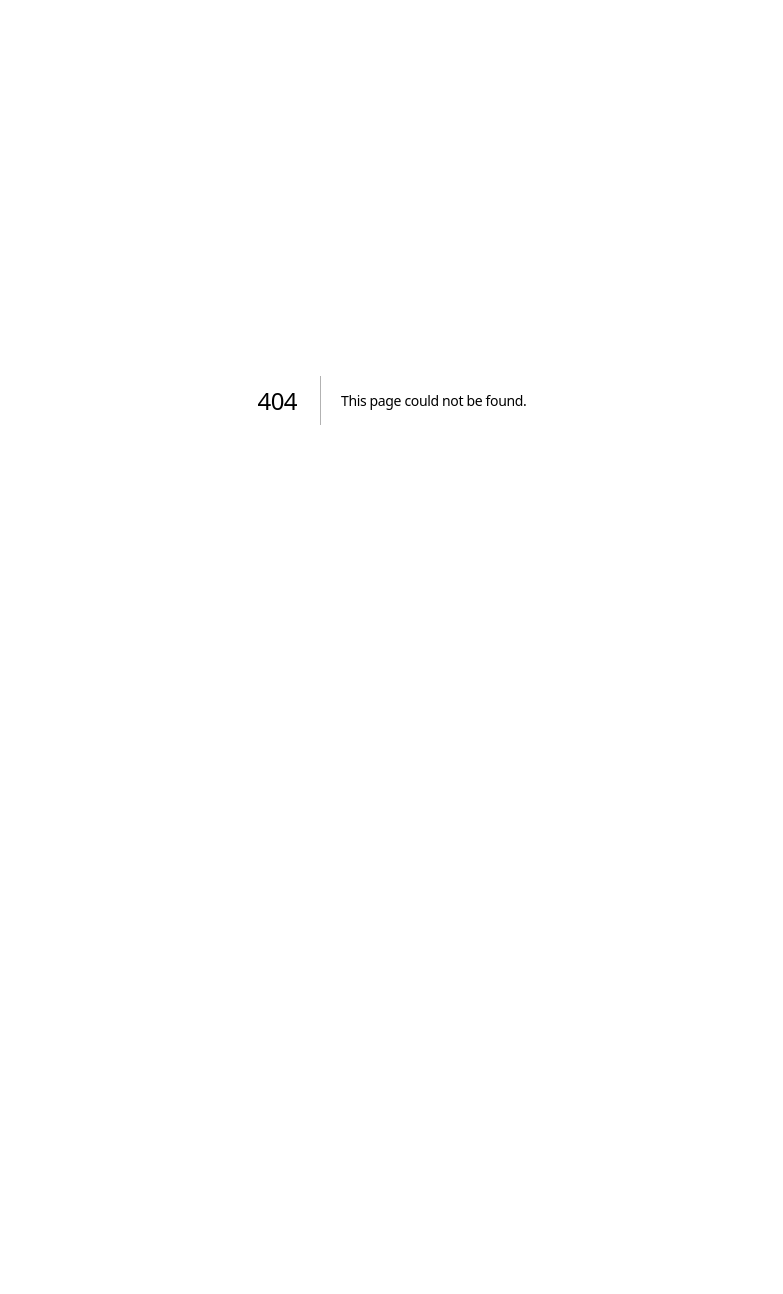
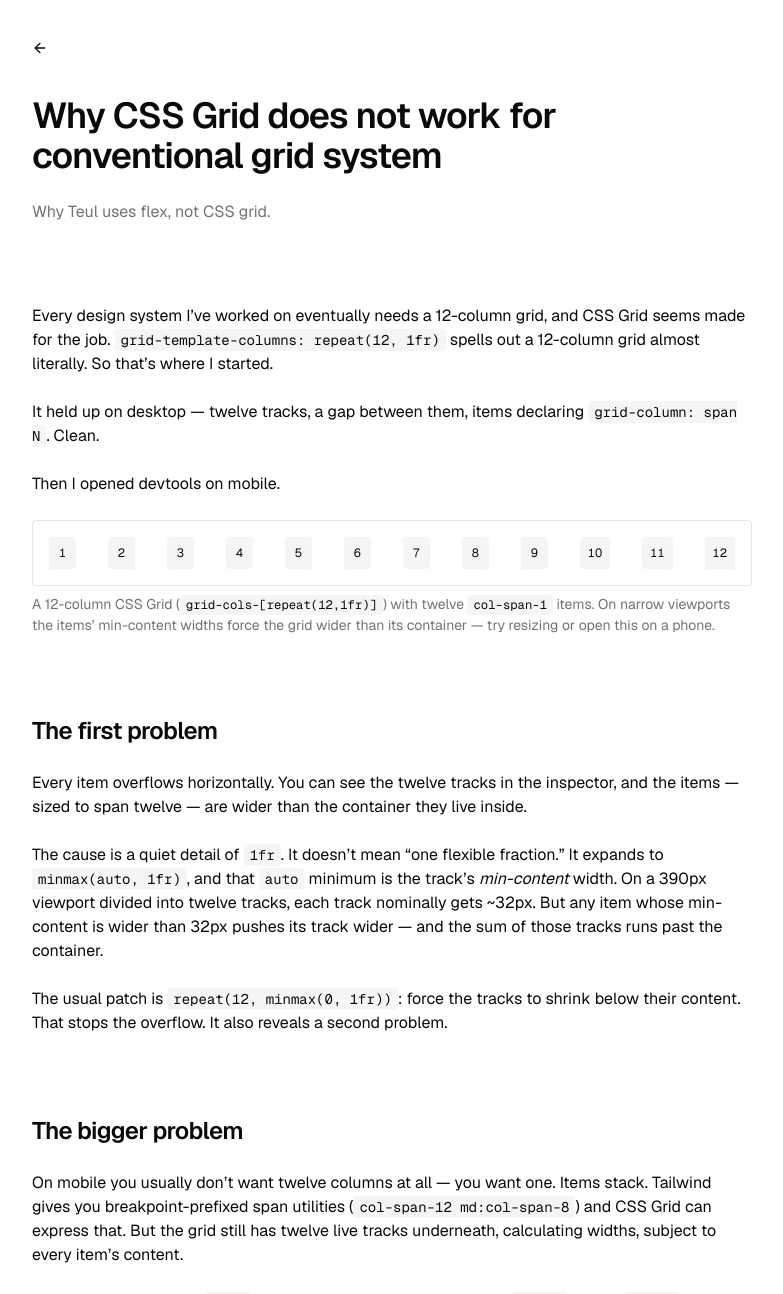
Before and after one commit to jooohyunpark/teul, a Next.js app: page /grid-problem in a window 1280 px wide. Before the commit this address had no page. Shown: the top 1294 px of the page, without its empty margins (248-1031 px from the left). Before the commit the page ends 800 px from the top, so only its background shows below. Built offline with nearby package versions, Linux system fonts and the light colour scheme.

Commit message:
clean component

```diff
--- /dev/null
+++ b/app/grid-problem/page.tsx
@@ -0,0 +1,213 @@
+import Link from "next/link"
+import type { Metadata } from "next"
+import { ArrowLeft } from "lucide-react"
+
+import { Block } from "@/components/site/block"
+import { CodeBlock } from "@/components/site/code-block"
+import { ThemeToggle } from "@/components/site/theme-toggle"
+import { Grid, GridItem } from "@/components/ui/teul"
+import { Button } from "@/components/site/button"
+
+export const metadata: Metadata = {
+  title: "On twelve columns — Teul",
+  description:
+    "Why Teul uses flex-wrap with percentage widths instead of CSS Grid, and what breaks on mobile when you don’t.",
+  openGraph: {
+    title: "On twelve columns — Teul",
+    description:
+      "Why Teul uses flex-wrap with percentage widths instead of CSS Grid, and what breaks on mobile when you don’t.",
+    type: "article",
+  },
+}
+
+export default function NotesPage() {
+  return (
+    <main className="mx-auto min-h-svh max-w-3xl px-6 py-10">
+      <Link href="/">
+        <ArrowLeft className="size-4" />
+      </Link>
+
+      <Block>
+        <h1>Why CSS Grid does not work for conventional grid system</h1>
+        <p className="text-muted-foreground">
+          Why Teul uses flex, not CSS grid.
+        </p>
+      </Block>
+
+      <Block>
+        <p>
+          Every design system I&rsquo;ve worked on eventually needs a 12-column
+          grid, and CSS Grid seems made for the job.{" "}
+          <code>grid-template-columns: repeat(12, 1fr)</code> spells out a
+          12-column grid almost literally. So that&rsquo;s where I started.
+        </p>
+        <p>
+          It held up on desktop &mdash; twelve tracks, a gap between them, items
+          declaring <code>grid-column: span N</code>. Clean.
+        </p>
+        <p>Then I opened devtools on mobile.</p>
+
+        <figure className="space-y-2">
+          <div className="overflow-x-auto rounded border bg-card p-4">
+            <div className="grid grid-cols-[repeat(12,1fr)] gap-x-8">
+              {Array.from({ length: 12 }).map((_, i) => (
+                <div
+                  key={i}
+                  className="rounded bg-muted p-2 text-center text-xs tabular-nums"
+                >
+                  {i + 1}
+                </div>
+              ))}
+            </div>
+          </div>
+          <figcaption className="text-sm text-muted-foreground">
+            A 12-column CSS Grid (<code>grid-cols-[repeat(12,1fr)]</code>) with
+            twelve <code>col-span-1</code> items. On narrow viewports the
+            items&rsquo; min-content widths force the grid wider than its
+            container — try resizing or open this on a phone.
+          </figcaption>
+        </figure>
+      </Block>
+
+      <Block>
+        <h2>The first problem</h2>
+        <p>
+          Every item overflows horizontally. You can see the twelve tracks in
+          the inspector, and the items &mdash; sized to span twelve &mdash; are
+          wider than the container they live inside.
+        </p>
+        <p>
+          The cause is a quiet detail of <code>1fr</code>. It doesn&rsquo;t mean
+          &ldquo;one flexible fraction.&rdquo; It expands to{" "}
+          <code>minmax(auto, 1fr)</code>, and that <code>auto</code> minimum is
+          the track&rsquo;s <em>min-content</em> width. On a 390px viewport
+          divided into twelve tracks, each track nominally gets ~32px. But any
+          item whose min-content is wider than 32px pushes its track wider
+          &mdash; and the sum of those tracks runs past the container.
+        </p>
+        <p>
+          The usual patch is <code>repeat(12, minmax(0, 1fr))</code>: force the
+          tracks to shrink below their content. That stops the overflow. It also
+          reveals a second problem.
+        </p>
+      </Block>
+
+      <Block>
+        <h2>The bigger problem</h2>
+        <p>
+          On mobile you usually don&rsquo;t want twelve columns at all &mdash;
+          you want one. Items stack. Tailwind gives you breakpoint-prefixed span
+          utilities (<code>col-span-12 md:col-span-8</code>) and CSS Grid can
+          express that. But the grid still has twelve live tracks underneath,
+          calculating widths, subject to every item&rsquo;s content.
+        </p>
+        <p>
+          And then there&rsquo;s gap. A <code>24px</code> gap across eleven
+          boundaries eats <code>264px</code> of your <code>390px</code> viewport
+          &mdash; leaving <code>126px</code> for the actual content. The grid
+          you asked for ends up fighting you.
+        </p>
+      </Block>
+
+      <Block>
+        <h2>The switch</h2>
+        <p>I rewrote the primitive with flex-wrap and percentage widths.</p>
+        <CodeBlock
+          code={`<div className="flex flex-wrap gap-x-8 gap-y-12">
+  <div className="w-[calc(8/12*100%)] min-w-0">...</div>
+  <div className="w-[calc(4/12*100%)] min-w-0">...</div>
+</div>`}
+        />
+        <p>
+          Each item declares its own width as a percentage. Items wrap. At{" "}
+          <code>{`size={12}`}</code> the item takes 100% of the row and the next
+          one wraps underneath &mdash; which is exactly what you want on mobile.
+        </p>
+        <p>
+          There are no intrinsic track sizings, no <code>minmax</code>{" "}
+          negotiations, no twelve phantom columns. <code>min-width: 0</code> on
+          each item cuts the min-content problem at the root.
+        </p>
+
+        <figure className="space-y-2">
+          <div className="rounded border bg-card p-4">
+            <Grid>
+              {Array.from({ length: 12 }).map((_, i) => (
+                <GridItem key={i} size={1}>
+                  <div className="rounded bg-muted p-2 text-center text-xs tabular-nums">
+                    {i + 1}
+                  </div>
+                </GridItem>
+              ))}
+            </Grid>
+          </div>
+          <figcaption className="text-sm text-muted-foreground">
+            The same twelve items under Teul. The container stays honest at
+            every viewport — items that don&rsquo;t fit wrap to the next row
+            instead of overflowing.
+          </figcaption>
+        </figure>
+      </Block>
+
+      <Block>
+        <h2>The gap math</h2>
+        <p>
+          The one subtlety is making widths sum to 100% when gap is involved.
+          Teul&rsquo;s width calc is:
+        </p>
+        <CodeBlock
+          lang="css"
+          code={`width: calc(
+  var(--grid-size) / 12 * (100% + var(--grid-col-gap))
+  - var(--grid-col-gap)
+);`}
+        />
+        <p>
+          The &ldquo;plus gap, minus gap&rdquo; isn&rsquo;t a hack. It&rsquo;s
+          the equation for <em>N</em> items across a row with (<em>N</em>
+          &minus;1) gaps between them, solved per-item. Two{" "}
+          <code>{`size={6}`}</code> items side-by-side sum to{" "}
+          <code>(100% + G) &minus; 2G + G = 100%</code>. Three{" "}
+          <code>{`size={4}`}</code>, same. The gap is paid for once, by the row
+          &mdash; never by the track.
+        </p>
+      </Block>
+
+      <Block>
+        <h2>Why a component at all</h2>
+        <p>
+          At that point the layout works, but the ergonomics are still noisy.
+          You write the calc once and the class strings three or four times per
+          item, once per breakpoint.{" "}
+          <code>col-span-12 md:col-span-8 lg:col-span-6</code> crowds the
+          utility string next to color, padding, typography.
+        </p>
+        <p>
+          Teul&rsquo;s <code>{`<GridItem size={{ base: 12, md: 8 }}>`}</code>{" "}
+          reads like intent. You name the thing, not its mechanism. And because
+          the output is still plain Tailwind classes, the scanner ships what it
+          needs and nothing more &mdash; no runtime, no CSS-in-JS, no config.
+        </p>
+      </Block>
+
+      <Block>
+        <h2>In short</h2>
+        <p>
+          CSS Grid is great, and I still reach for it when I need
+          two-dimensional alignment &mdash; named areas, subgrid, explicit row
+          placement. But for the specific problem of &ldquo;twelve columns that
+          stack on mobile and behave at every size in between,&rdquo; flex-wrap
+          with a tiny width calc is quieter, smaller, and &mdash; critically
+          &mdash; actually works on a 390-pixel viewport.
+        </p>
+      </Block>
+
+      <footer className="mt-24 flex items-center justify-between border-t pt-4 text-sm text-muted-foreground">
+        <span>
+          By <Link href="https://joohyun.dev">Joohyun Park</Link>
+        </span>
+        <ThemeToggle />
+      </footer>
+    </main>
+  )
+}
--- a/app/page.tsx
+++ b/app/page.tsx
@@ -71,10 +71,16 @@ export default function Page() {
         </div>
 
         <p className="text-muted-foreground">
-          The result is a 12-column grid component: <code>Grid</code> for
-          containers, <code>GridItem</code> for items. Type-safe responsive
-          props, plain Tailwind output, copy-paste install — no runtime, no
-          dependencies, no config.
+          The result is a 12-column grid component{" "}
+          <Link
+            href="/grid-problem"
+            className="underline underline-offset-4 hover:text-foreground"
+          >
+            built on flexbox
+          </Link>
+          : <code>Grid</code> for containers, <code>GridItem</code> for items.
+          Type-safe responsive props, plain Tailwind output, copy-paste install
+          — no runtime, no dependencies, no config.
         </p>
       </Block>
 
@@ -386,10 +392,6 @@ type GridItemSize = 1 | 2 | 3 | 4 | 5 | 6 | 7 | 8 | 9 | 10 | 11 | 12`}
       <footer className="mt-24 flex items-center justify-between border-t pt-4 text-sm text-muted-foreground">
         <span>
           By <Link href="https://joohyun.dev">Joohyun Park</Link>
-          <span className="mx-2">·</span>
-          <Link href="/notes" className="hover:text-foreground">
-            Notes
-          </Link>
         </span>
         <ThemeToggle />
       </footer>
```
